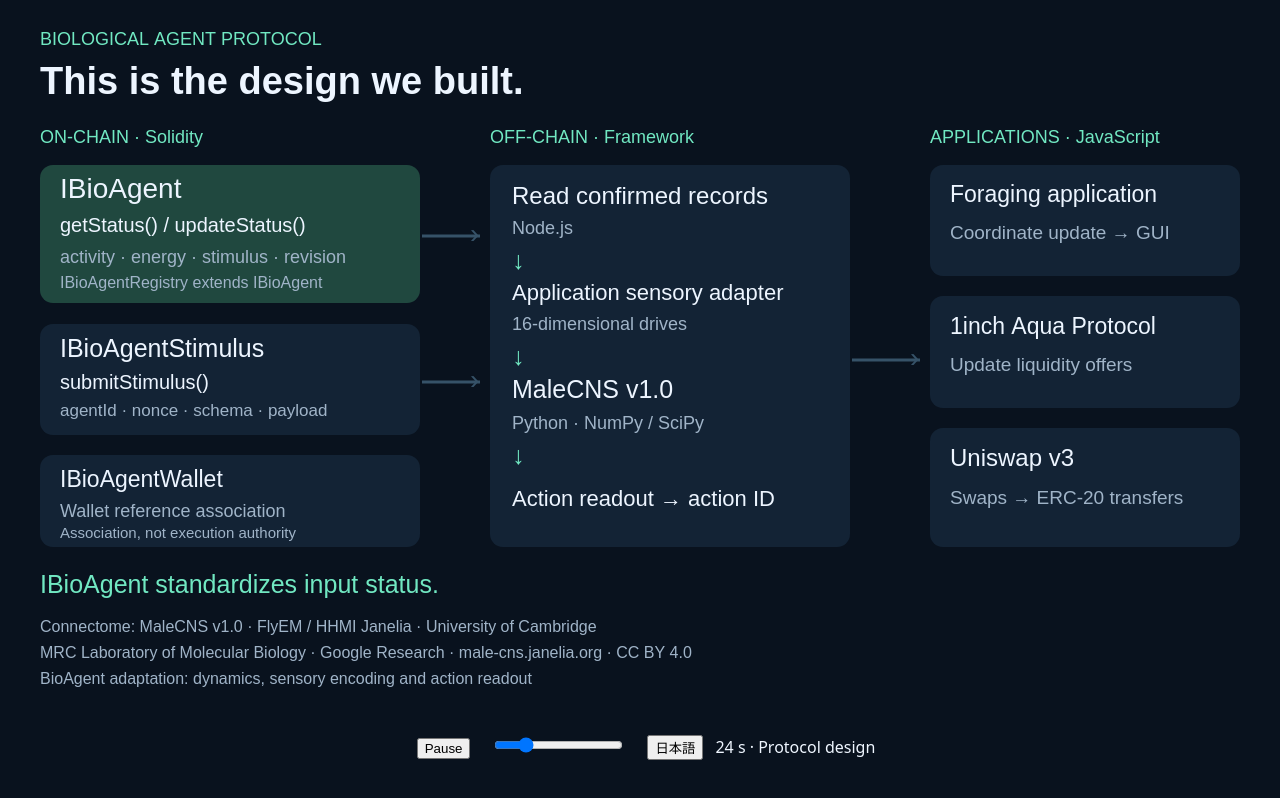
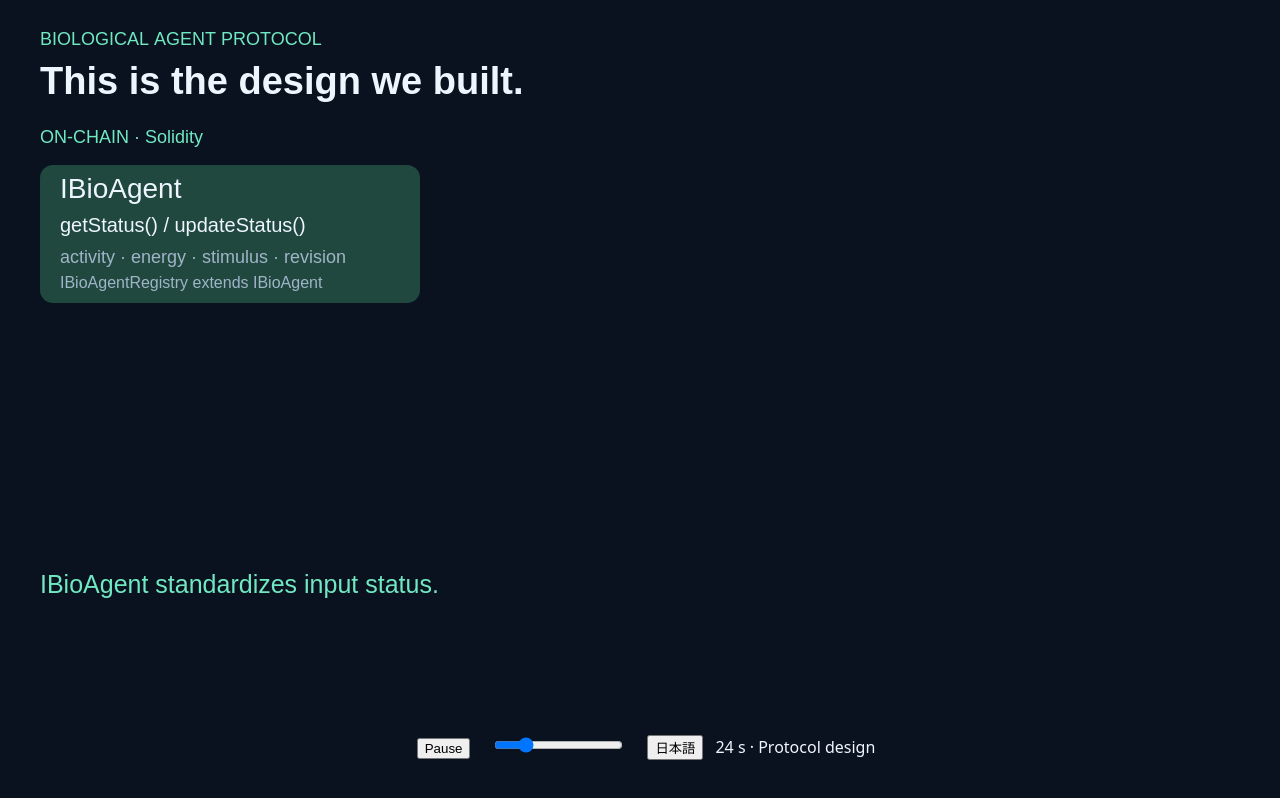
Before and after one commit to Polonity/ethglobaltokyo2026-bio-agent, a website: page docs/submission/presenter-kit/visuals/protocol-design.html in a window 1280 px wide. Drawn offline with Linux system fonts and the light colour scheme.

Commit message:
🎨 説明図を段階表示し説明中の箇所へ視線を誘導
一度に全情報を見せず、ナレーションに沿って理解できる表示へ変更。

- 未説明の情報を隠し、説明済みのグループを約25%の濃度へ落とす
- 説明中のグループと補足をフェードで段階表示
- 日英4動画を再生成し、代表フレームと全編デコードを確認

```diff
--- a/docs/submission/presenter-kit/visuals/protocol-design.html
+++ b/docs/submission/presenter-kit/visuals/protocol-design.html
@@ -1,21 +1,24 @@
 <!doctype html><html lang="en"><meta charset="utf-8"><title>BioAgent · Protocol design</title><style>body{margin:0;background:#09121e;color:#eff6ff;font:16px system-ui}canvas{display:block;width:min(100vw,1280px);margin:auto}nav{text-align:center;padding:15px}button,input{margin:0 12px}</style><canvas width="1280" height="720"></canvas><nav><button id="play">Pause</button><input id="seek" type="range" min="0" max="23.99" step="0.01"><button id="lang">日本語</button>24 s · Protocol design</nav>
 <script>
 const g=document.querySelector('canvas').getContext('2d');let time=0,language='en',playing=true,last=0;
-function text(s,x,y,size=20,color='#edf5ff'){g.fillStyle=color;g.font=`${size>=30?'600':'400'} ${size}px sans-serif`;g.fillText(s,x,y)}
+let frameTime=0;
+const fade=(t)=>Math.max(0,Math.min(1,t/.55));
+function group(stage,draw){g.save();const active=Math.min(3,Math.floor(frameTime/6));g.globalAlpha=stage>active?0:stage<active?.24:fade(frameTime-stage*6);draw();g.restore()}
+function text(s,x,y,size=20,color='#edf5ff'){g.save();let delay=0;if(x>=490&&x<850&&y>=234&&y<=506)delay=(y-234)/90;if(x===60&&y>=232&&y<=288)delay=(y-232)/50+.5;if(x===60&&y>=389&&y<=416)delay=(y-389)/40+.5;if(delay&&((x>=490&&x<850&&frameTime>=12&&frameTime<18)||(x===60&&y<=288&&frameTime<6)||(x===60&&y>=389&&frameTime>=6&&frameTime<12)))g.globalAlpha*=fade(frameTime%6-delay);g.fillStyle=color;g.font=`${size>=30?'600':'400'} ${size}px sans-serif`;g.fillText(s,x,y);g.restore()}
 function box(x,y,w,h,active=false){g.fillStyle=active?'#20483f':'#132335';g.beginPath();g.roundRect(x,y,w,h,13);g.fill()}
 function arrow(x,y,a,b,active){g.strokeStyle=active?'#71e8c2':'#365268';g.lineWidth=3;g.beginPath();g.moveTo(x,y);g.lineTo(a,b);g.stroke();text('›',a-10,b+7,28,active?'#71e8c2':'#365268')}
-window.renderAt=(t,lang=language)=>{time=t;language=lang;const ja=lang==='ja',step=Math.min(3,Math.floor(t/6));g.fillStyle='#09121e';g.fillRect(0,0,1280,720);text('BIOLOGICAL AGENT PROTOCOL',40,45,18,'#71e8c2');text(ja?'今回は、このように設計しました':'This is the design we built.',40,94,38);
-text('ON-CHAIN · Solidity',40,143,18,'#71e8c2');text('OFF-CHAIN · Framework',490,143,18,'#71e8c2');text('APPLICATIONS · JavaScript',930,143,18,'#71e8c2');
-box(40,165,380,138,step===0);text('IBioAgent',60,198,28);text('getStatus() / updateStatus()',60,232,20);text('activity · energy · stimulus · revision',60,263,18,'#a0b4c8');text('IBioAgentRegistry extends IBioAgent',60,288,16,'#a0b4c8');
-box(40,324,380,111,step===1);text('IBioAgentStimulus',60,357,25);text('submitStimulus()',60,389,20);text('agentId · nonce · schema · payload',60,416,17,'#a0b4c8');
-box(40,455,380,92);text('IBioAgentWallet',60,487,23);text(ja?'ウォレット参照の関連付け':'Wallet reference association',60,517,18,'#a0b4c8');text(ja?'実行権限の委譲ではない':'Association, not execution authority',60,538,15,'#a0b4c8');
-arrow(422,236,480,236,step>=2);arrow(422,382,480,382,step>=2);
-box(490,165,360,382,step===2);text(ja?'確定レコードを取得':'Read confirmed records',512,204,24);text('Node.js',512,234,18,'#a0b4c8');text('↓',512,269,25,'#71e8c2');text(ja?'アプリ別の感覚入力':'Application sensory adapter',512,300,22);text('16-dimensional drives',512,330,18,'#a0b4c8');text('↓',512,365,25,'#71e8c2');text('MaleCNS v1.0',512,398,25);text('Python · NumPy / SciPy',512,429,18,'#a0b4c8');text('↓',512,464,25,'#71e8c2');text('Action readout → action ID',512,506,22);
-arrow(852,360,920,360,step===3);
-box(930,165,310,111,step===3);text(ja?'採餌アプリ':'Foraging application',950,202,23);text(ja?'座標更新 → GUI':'Coordinate update → GUI',950,239,19,'#a0b4c8');
-box(930,296,310,112,step===3);text('1inch Aqua Protocol',950,334,23);text(ja?'流動性の提示を更新':'Update liquidity offers',950,371,19,'#a0b4c8');
-box(930,428,310,119,step===3);text('Uniswap v3',950,466,24);text(ja?'スワップ → ERC-20移動':'Swaps → ERC-20 transfers',950,504,19,'#a0b4c8');
+window.renderAt=(t,lang=language)=>{time=t;language=lang;const ja=lang==='ja',step=Math.min(3,Math.floor(t/6));frameTime=t;g.globalAlpha=1;g.fillStyle='#09121e';g.fillRect(0,0,1280,720);text('BIOLOGICAL AGENT PROTOCOL',40,45,18,'#71e8c2');text(ja?'今回は、このように設計しました':'This is the design we built.',40,94,38);
+group(step<2?step:0,()=>text('ON-CHAIN · Solidity',40,143,18,'#71e8c2'));group(2,()=>text('OFF-CHAIN · Framework',490,143,18,'#71e8c2'));group(3,()=>text('APPLICATIONS · JavaScript',930,143,18,'#71e8c2'));
+group(0,()=>{box(40,165,380,138,step===0);text('IBioAgent',60,198,28);text('getStatus() / updateStatus()',60,232,20);text('activity · energy · stimulus · revision',60,263,18,'#a0b4c8');text('IBioAgentRegistry extends IBioAgent',60,288,16,'#a0b4c8');});
+group(1,()=>{box(40,324,380,111,step===1);text('IBioAgentStimulus',60,357,25);text('submitStimulus()',60,389,20);text('agentId · nonce · schema · payload',60,416,17,'#a0b4c8');});
+group(3,()=>{g.globalAlpha*=.35;box(40,455,380,92);text('IBioAgentWallet',60,487,23);text(ja?'ウォレット参照の関連付け':'Wallet reference association',60,517,18,'#a0b4c8');text(ja?'実行権限の委譲ではない':'Association, not execution authority',60,538,15,'#a0b4c8');});
+group(2,()=>{arrow(422,236,480,236,step>=2);arrow(422,382,480,382,step>=2);});
+group(2,()=>{box(490,165,360,382,step===2);text(ja?'確定レコードを取得':'Read confirmed records',512,204,24);text('Node.js',512,234,18,'#a0b4c8');text('↓',512,269,25,'#71e8c2');text(ja?'アプリ別の感覚入力':'Application sensory adapter',512,300,22);text('16-dimensional drives',512,330,18,'#a0b4c8');text('↓',512,365,25,'#71e8c2');text('MaleCNS v1.0',512,398,25);text('Python · NumPy / SciPy',512,429,18,'#a0b4c8');text('↓',512,464,25,'#71e8c2');text('Action readout → action ID',512,506,22);});
+group(3,()=>{arrow(852,360,920,360,step===3);});
+group(3,()=>{box(930,165,310,111,step===3);text(ja?'採餌アプリ':'Foraging application',950,202,23);text(ja?'座標更新 → GUI':'Coordinate update → GUI',950,239,19,'#a0b4c8');});
+group(3,()=>{box(930,296,310,112,step===3);text('1inch Aqua Protocol',950,334,23);text(ja?'流動性の提示を更新':'Update liquidity offers',950,371,19,'#a0b4c8');});
+group(3,()=>{box(930,428,310,119,step===3);text('Uniswap v3',950,466,24);text(ja?'スワップ → ERC-20移動':'Swaps → ERC-20 transfers',950,504,19,'#a0b4c8');});
 const captions=ja?['入力状態を共通化する IBioAgent','構造化された刺激を受け付ける IBioAgentStimulus','フレームワークが入力を読み、モデルを実行','アプリごとに行動を実行する共通の接続設計']:['IBioAgent standardizes input status.','IBioAgentStimulus accepts schema-tagged stimuli.','The framework reads inputs and runs the model.','Applications execute actions through this shared design.'];text(captions[step],40,593,25,'#71e8c2');
-text('Connectome: MaleCNS v1.0 · FlyEM / HHMI Janelia · University of Cambridge',40,632,16,'#a0b4c8');text('MRC Laboratory of Molecular Biology · Google Research · male-cns.janelia.org · CC BY 4.0',40,658,16,'#a0b4c8');text('BioAgent adaptation: dynamics, sensory encoding and action readout',40,684,16,'#a0b4c8');document.querySelector('#seek').value=t;};
+g.save();g.globalAlpha=fade(t-12);text('Connectome: MaleCNS v1.0 · FlyEM / HHMI Janelia · University of Cambridge',40,632,16,'#a0b4c8');text('MRC Laboratory of Molecular Biology · Google Research · male-cns.janelia.org · CC BY 4.0',40,658,16,'#a0b4c8');text('BioAgent adaptation: dynamics, sensory encoding and action readout',40,684,16,'#a0b4c8');g.restore();document.querySelector('#seek').value=t;};
 renderAt(0);document.querySelector('#play').onclick=()=>{playing=!playing;document.querySelector('#play').textContent=playing?'Pause':'Play'};document.querySelector('#lang').onclick=()=>{language=language==='en'?'ja':'en';renderAt(time)};document.querySelector('#seek').oninput=e=>{playing=false;renderAt(+e.target.value)};function tick(n){if(last&&playing)renderAt((time+(n-last)/1000)%24);last=n;requestAnimationFrame(tick)}if(!new URLSearchParams(location.search).has('capture'))requestAnimationFrame(tick);
 </script></html>
```
Also changed, not shown: docs/submission/presenter-kit/animation-cues.md (+5 -1 lines), docs/submission/presenter-kit/video-credits.md (+1 -1 lines), docs/submission/presenter-kit/visuals/stimulus-to-action.html (+9 -4 lines).
